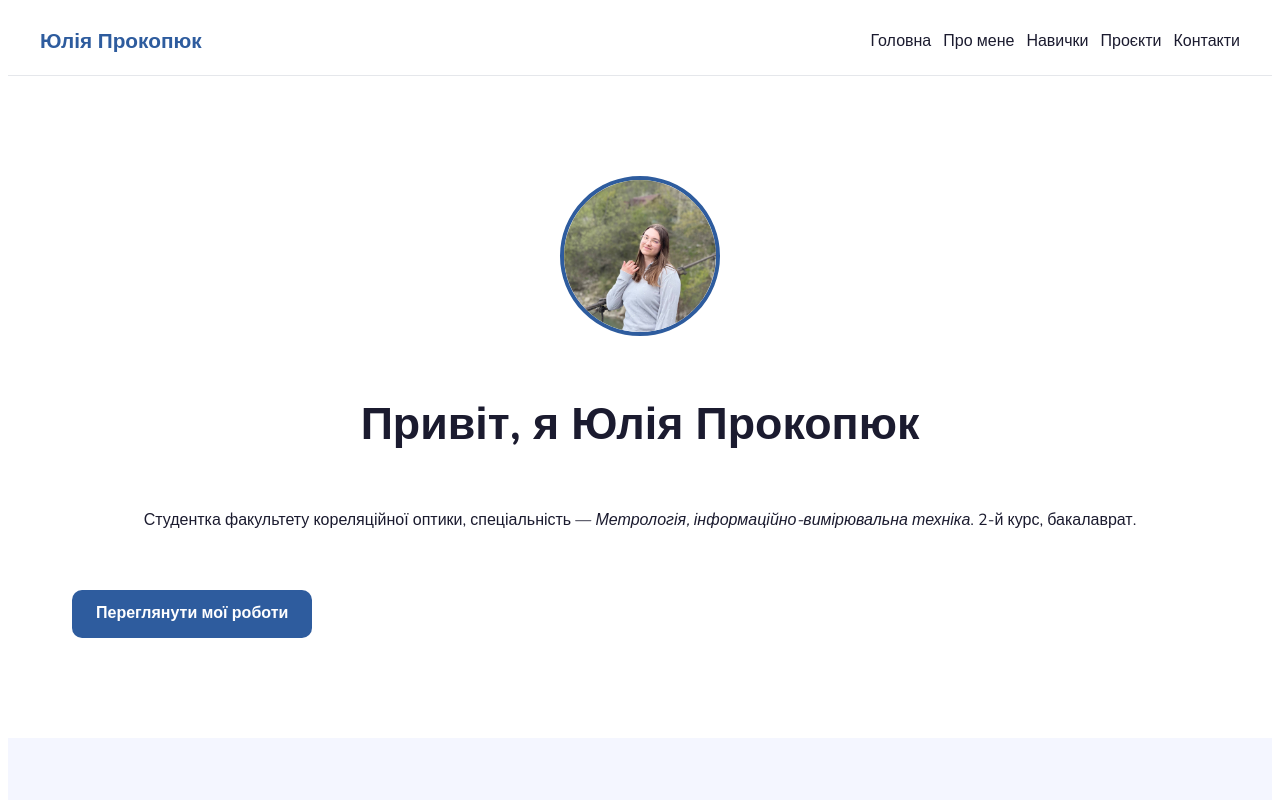
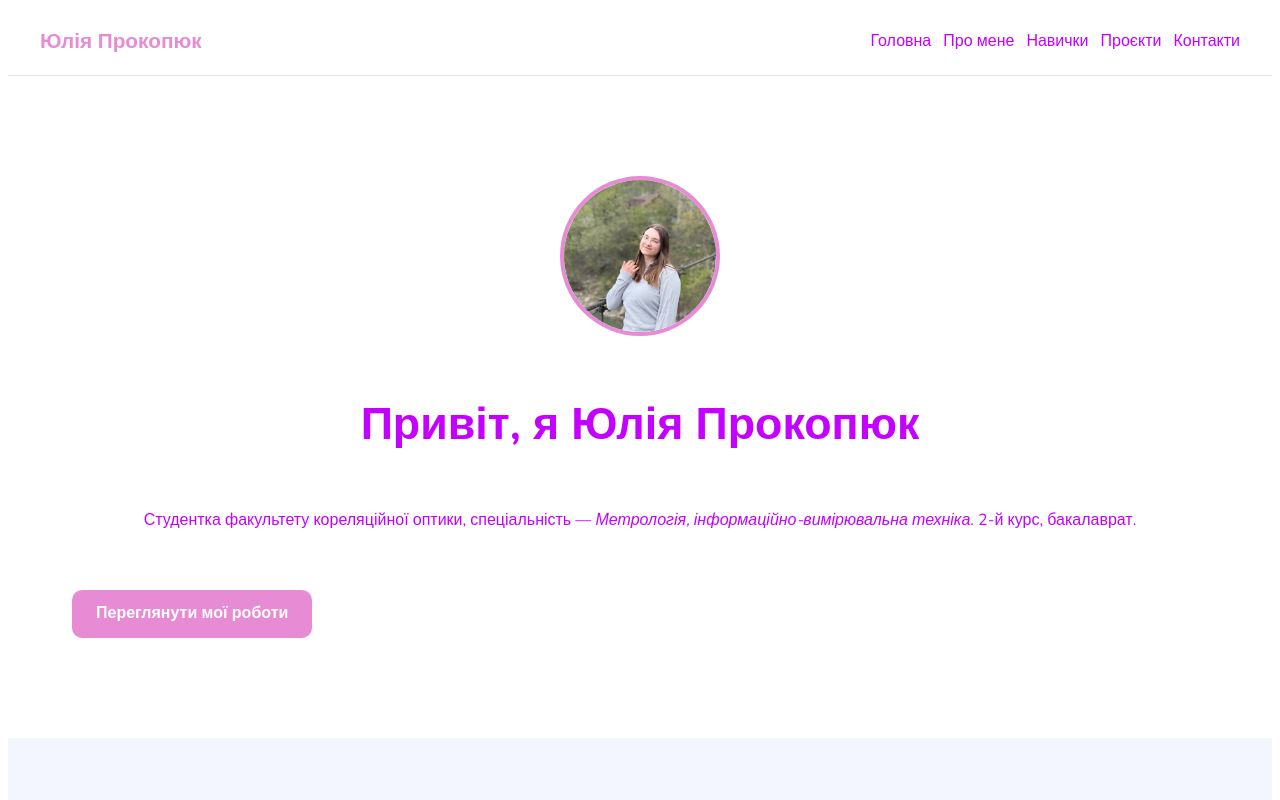
Before and after one commit to juli1961/html-css-portfolio, a website: page index.html in a window 1280 px wide. Shown: the top 800 px of the page. Drawn offline with nearby package versions, Linux system fonts and the light colour scheme.

Commit message:
lab6: animations, transitions, deploy to GitHub Pages

```diff
--- a/style.css
+++ b/style.css
@@ -2,11 +2,11 @@
     box-sizing: border-box;
 }
 :root {
-    --color-primary:   #2E5C9E;
+    --color-primary: #e88bd5;
     --color-bg:        #FFFFFF;
     --color-bg-alt:    #F4F6FF;
-    --color-text:      #1B1B2F;
-    --color-muted:     #6B7280;
+    --color-text: #c400ff;
+    --color-muted: #e88bd5;
     --font-main:       'Nunito', sans-serif;
     --radius:          10px;
     --shadow:          0 4px 20px rgba(0,0,0,0.08);
@@ -194,7 +194,7 @@ input, textarea {
 
 input:focus, textarea:focus {
     border-color: var(--color-primary);
-    box-shadow:   0 0 0 3px rgba(46,92,158,0.15);
+    box-shadow:   0 0 0 3px rgb(181 2 255 / 0.15);
 }
 
 button.btn {
@@ -206,3 +206,29 @@ button.btn {
 }
 button.btn:hover  { opacity: 0.88; transform: translateY(-2px); }
 button.btn:active { transform: translateY(0); }
+
+.btn      { transition: all 0.2s ease; }
+.nav-link { transition: color 0.2s; }
+.card     { transition: transform 0.2s ease, box-shadow 0.2s ease; }
+
+.card:hover {
+    transform:  translateY(-6px);
+    box-shadow: 0 12px 32px rgba(0,0,0,0.12);
+}
+
+@keyframes fadeInUp {
+    from { opacity: 0; transform: translateY(28px); }
+    to   { opacity: 1; transform: translateY(0); }
+}
+
+#hero img  { animation: fadeInUp 0.6s ease forwards; }
+#hero h1   { animation: fadeInUp 0.7s ease 0.1s forwards; opacity: 0; }
+#hero p    { animation: fadeInUp 0.7s ease 0.2s forwards; opacity: 0; }
+#hero .btn { animation: fadeInUp 0.7s ease 0.3s forwards; opacity: 0; }
+
+@keyframes pulse {
+    0%, 100% { box-shadow: 0 0 0 0 rgb(181 2 255 / 0.15); }
+    50%       { box-shadow: 0 0 0 10px rgba(46,92,158,0); }
+}
+
+#hero img { animation: pulse 2.5s ease-in-out infinite; }
```
